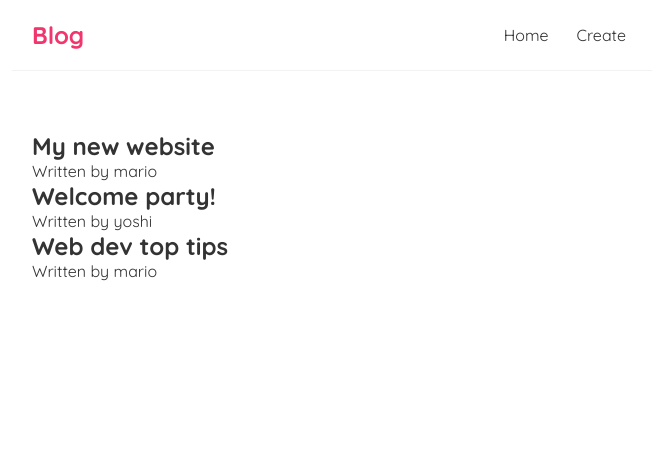
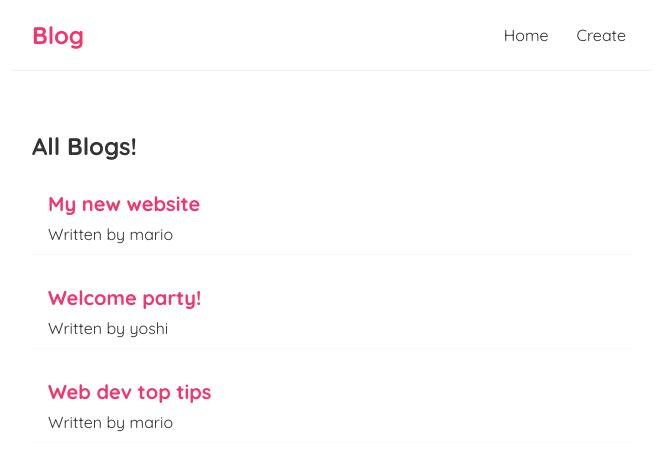
Before and after one commit to VladMuzyka2002/reactFollowAlong, a React (Create React App) app: page / in a window 1280 px wide. Shown: the top 470 px of the page, without its empty margins (308-965 px from the left). Built offline with nearby package versions, Linux system fonts and the light colour scheme.

Commit message:
Added new stuff, this time

```diff
--- /dev/null
+++ b/src/components/BlogList.js
@@ -0,0 +1,19 @@
+const BlogList = ({blogs, setBlogs, title}) => {
+    //const blogs = props.blogs;
+    //const setBlogs = props.setBlogs;
+    //const title = props.title;
+
+    return (
+        <div className="blog-list">
+            <h2>{title}</h2>
+            {blogs.map((blog) => (
+                <div className = "blog-preview" key={blog.id}>
+                    <h2>{blog.title}</h2>
+                    <p>Written by {blog.author}</p>
+                </div>
+            ))}
+        </div>
+      );
+}
+
+export default BlogList;
--- a/src/components/Home.js
+++ b/src/components/Home.js
@@ -1,6 +1,7 @@
 import { useState } from "react";
+import BlogList from "./BlogList";
 
-function Home(){
+const Home = () => {
     const [blogs, setBlogs] = useState([
         { title: 'My new website', body: 'lorem ipsum...', author: 'mario', id: 1 },
         { title: 'Welcome party!', body: 'lorem ipsum...', author: 'yoshi', id: 2 },
@@ -9,12 +10,7 @@ function Home(){
 
     return (
         <div className="home">
-            {blogs.map((blog) => (
-                <div className = "blog-previw" key={blog.id}>
-                    <h2>{blog.title}</h2>
-                    <p>Written by {blog.author}</p>
-                </div>
-            ))}
+            <BlogList blogs={blogs} setBlogs = {setBlogs} title = "All Blogs!"></BlogList>
         </div>
     )
 }
--- a/src/index.css
+++ b/src/index.css
@@ -47,3 +47,18 @@ code {
   margin: 40px auto;
   padding: 20px;
 }
+
+/* blog previews / list */
+.blog-preview {
+  padding: 10px 16px;
+  margin: 20px 0;
+  border-bottom: 1px solid #fafafa;
+}
+.blog-preview:hover {
+  box-shadow: 1px 3px 5px rgba(0,0,0,0.1);
+}
+.blog-preview h2 {
+  font-size: 20px;
+  color: #f1356d;
+  margin-bottom: 8px;
+}
```
